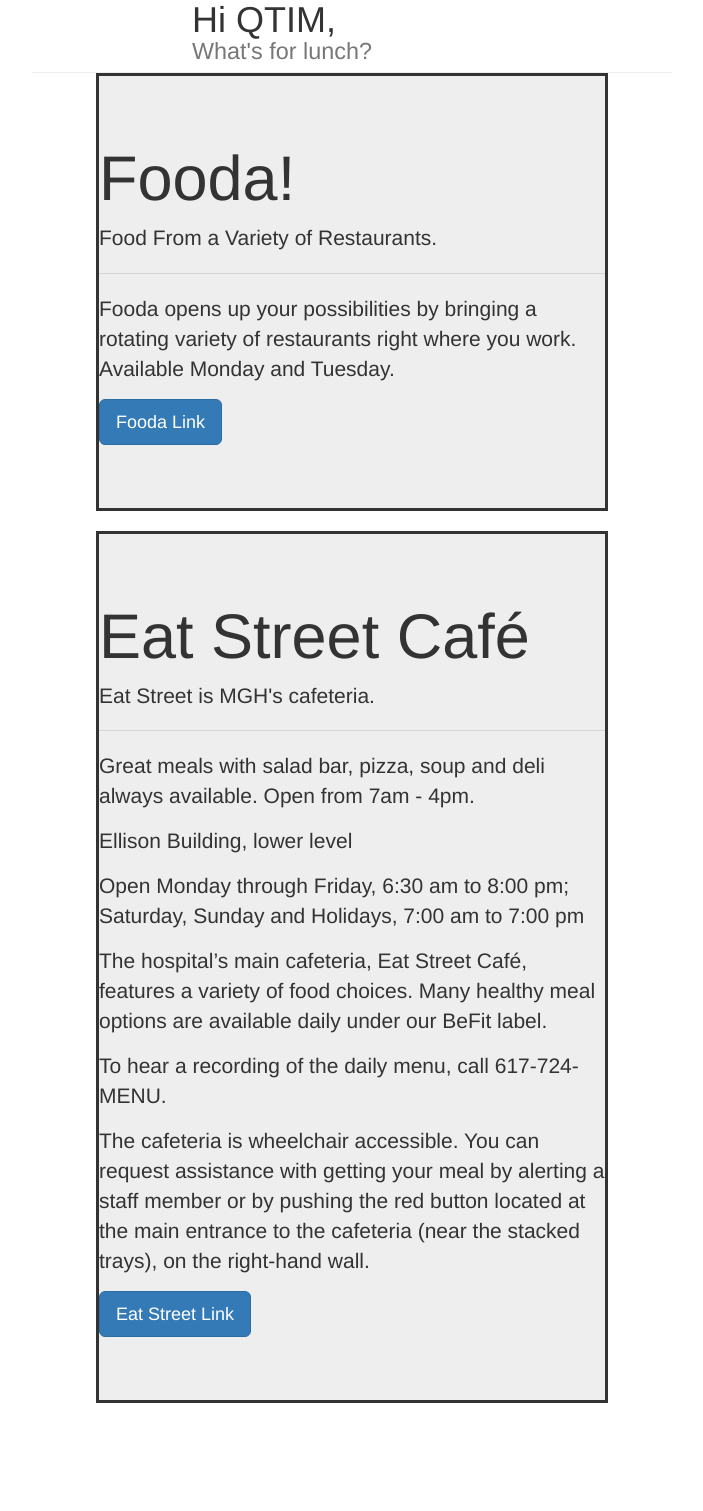
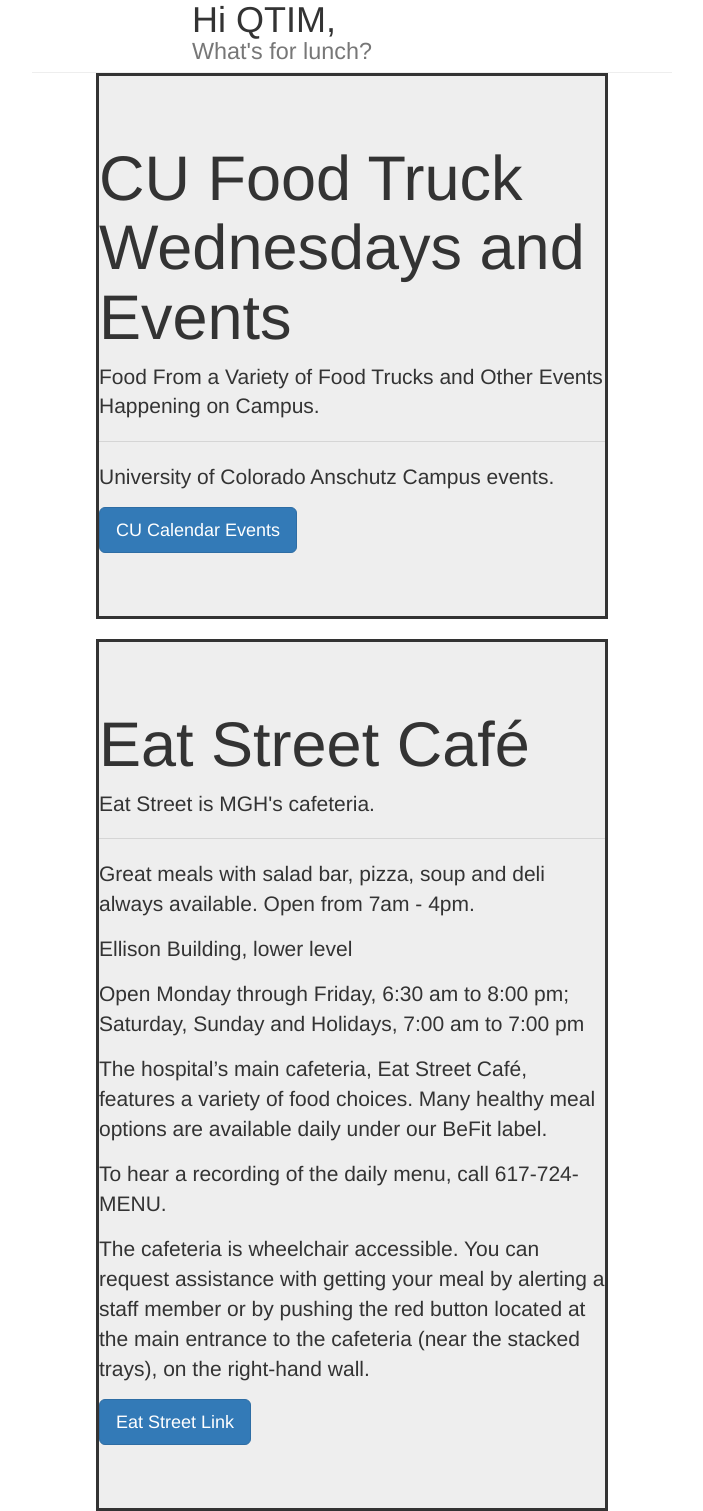
Before and after one commit to QTIM-Lab/qtim-lab.github.io, a Jekyll site: the page lunch.html, which Jekyll copies as it is, in a window 1280 px wide. Shown: the whole page, without its empty margins (288-991 px from the left). Built offline with Jekyll 4.4.1, drawn with Linux system fonts in a browser that asks for light colours; before the commit the page ends 1403 px from its top, so only the background shows below that.

Commit message:
CU Food Trucks and Events

```diff
--- a/lunch.html
+++ b/lunch.html
@@ -7,12 +7,12 @@
 </div>
 
 <div class="jumbotron" style="width:40%; position: relative; margin:auto; border-style: solid;">
-  <h1 class="display-4">Fooda!</h1>
-  <p class="lead">Food From a Variety of Restaurants.</p>
+  <h1 class="display-4">CU Food Truck Wednesdays and Events</h1>
+  <p class="lead">Food From a Variety of Food Trucks and Other Events Happening on Campus.</p>
   <hr class="my-4">
-  <p>Fooda opens up your possibilities by bringing a rotating variety of restaurants right where you work. Available Monday and Tuesday.</p>
+  <p>University of Colorado Anschutz Campus events.</p>
   <p class="lead">
-    <a class="btn btn-primary btn-lg" href="https://app.fooda.com/accounts/5153/popup/menu_page/P0368950/items?filterable%5Bvendor_id%5D=4660&utm_medium=email&utm_source=ep&utm_content=view_menu_button&utm_campaign=menu" role="button">Fooda Link</a>
+    <a class="btn btn-primary btn-lg" href="https://calendar.cuanschutz.edu/calendar/day/2023/10/18" role="button">CU Calendar Events</a>
   </p>
 </div>
 
```
